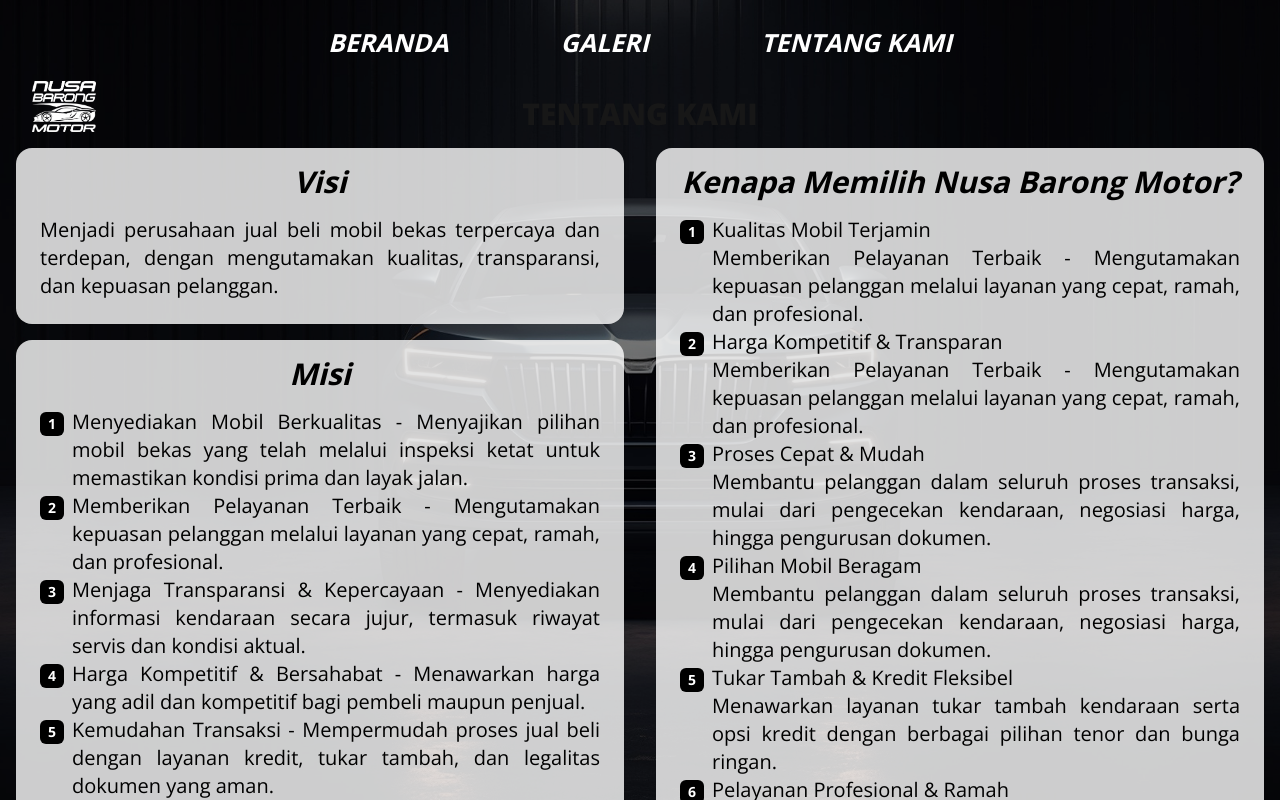
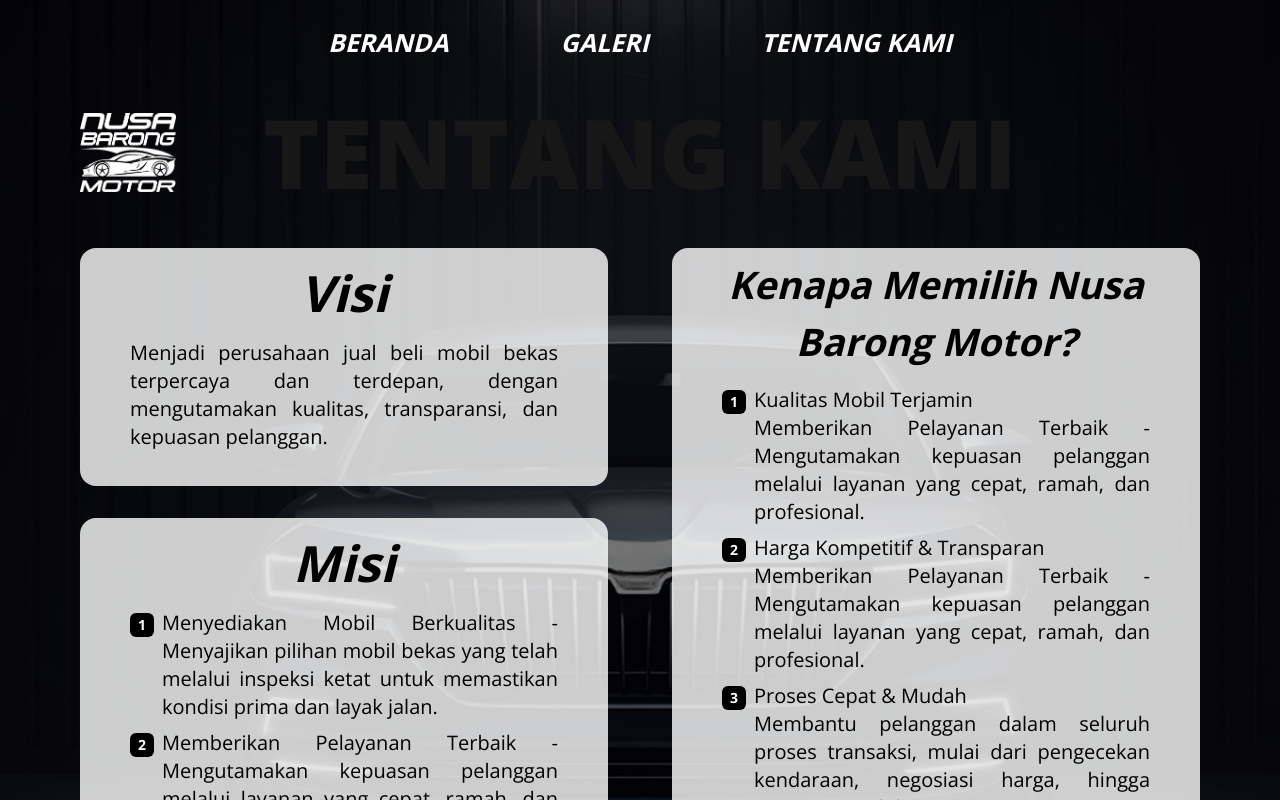
Before and after one commit to davidyusaku-13/nusabarong, a Next.js app: page /about in a window 1280 px wide. Shown: the top 800 px of the page. Built offline with nearby package versions, Linux system fonts and the light colour scheme.

Commit message:
fix some layoutting

```diff
--- a/app/about/page.tsx
+++ b/app/about/page.tsx
@@ -6,18 +6,18 @@
 export default function About() {
   return (
     <>
-      <div className="absolute -z-10 bg-[url(/bg_contact.png)] bg-center bg-cover w-full h-screen sm:pl-[90px] pl-8"></div>
+      <div className="relative bg-[url(/bg_contact.png)] bg-center bg-cover w-full min-h-[94vh]">
         <AboutNavbar />
-      <section className="my-4 flex flex-col lg:flex-row justify-center items-stretch gap-4 lg:gap-0 w-full">
-        <div className="flex flex-col max-w-[850px] lg:w-1/2 gap-4 flex-grow">
+        <section className="mt-6 w-full px-[80px] flex justify-center items-start gap-x-16">
+          <div className="w-1/2 h-full flex flex-col flex-grow gap-y-8">
             <AboutVission />
             <AboutMission />
           </div>
-
-        <div className="max-w-[850px] lg:w-1/2 flex-grow">
+          <div className="w-1/2 h-full">
             <AboutWhy />
           </div>
         </section>
+      </div>
     </>
   );
 }
--- a/app/galleries/page.tsx
+++ b/app/galleries/page.tsx
@@ -1,29 +1,71 @@
+"use client";
+import React, { useEffect, useState } from "react";
+import { supabase } from "@/utils/supabase/client";
 import GalleriesCard from "@/components/GalleriesCard";
 import GalleriesNavbar from "@/components/GalleriesNavbar";
 
+// Define the interface for a gallery item
+interface GalleryItem {
+  id: number;
+  name: string;
+  year: number;
+  color: string;
+  mileage: number;
+  transmission: string;
+  fuel_type: string;
+  image_url: string;
+}
+
 export default function Galleries() {
+  const [galleries, setGalleries] = useState<GalleryItem[]>([]);
+  const [loading, setLoading] = useState(true); // Track loading state
+
+  useEffect(() => {
+    const fetchData = async () => {
+      setLoading(true);
+      const { data, error } = await supabase
+        .from("galleries")
+        .select(
+          "id, name, year, color, mileage, transmission, fuel_type, image_url"
+        ); // Only fetch necessary fields
+
+      if (error) {
+        console.error("Error fetching data:", error);
+      } else {
+        setGalleries(data);
+      }
+      setLoading(false);
+    };
+
+    fetchData();
+  }, []);
+
   return (
-    <>
-      <div className="pt-[75px] min-h-[94vh] text-white bg-gradient-to-b from-[#303030] via-[#1E1E1E] to-[#000000] flex flex-col">
-        <GalleriesNavbar />
+    <div className="pt-[75px] min-h-[94vh] text-white bg-gradient-to-b from-[#303030] via-[#1E1E1E] to-[#000000] flex flex-col">
+      <GalleriesNavbar />
 
-        <div className="p-[30px] pt-0 grid grid-cols-4 gap-4 ">
-          <GalleriesCard />
-          <GalleriesCard />
-          <GalleriesCard />
-          <GalleriesCard />
-          <GalleriesCard />
-          <GalleriesCard />
-          <GalleriesCard />
-          <GalleriesCard />
-          <GalleriesCard />
-          <GalleriesCard />
-        </div>
-
-        {/* <div className="mt-auto">
-          <GalleriesPagination />
-        </div> */}
+      <div className="p-[30px] pt-0 grid grid-cols-4 gap-4">
+        {loading ? (
+          <p className="text-gray-400 text-center col-span-4">Loading...</p>
+        ) : galleries.length > 0 ? (
+          galleries.map((gallery) => (
+            <GalleriesCard
+              key={gallery.id}
+              name={gallery.name}
+              year={gallery.year}
+              color={gallery.color}
+              mileage={gallery.mileage}
+              transmission={gallery.transmission}
+              fuelType={gallery.fuel_type}
+              imageUrl={gallery.image_url}
+            />
+          ))
+        ) : (
+          <p className="text-gray-400 text-center col-span-4">
+            No Data Available
+          </p>
+        )}
       </div>
-    </>
+    </div>
   );
 }
--- a/components/AboutMission.tsx
+++ b/components/AboutMission.tsx
@@ -10,12 +10,10 @@
   ];
 
   return (
-    <section className="mx-4 bg-white/80 text-black rounded-2xl px-4 lg:px-6 pb-4 lg:pb-6">
-      <h1 className="font-bold italic text-xl lg:text-3xl py-2 lg:py-4 text-center">
-        Misi
-      </h1>
+    <section className="bg-white/80 text-black rounded-2xl px-[50px] pb-[35px]">
+      <h1 className="font-bold italic text-[50px] pt-2 text-center">Misi</h1>
       {missions.map((text, index) => (
-        <div key={index} className="flex">
+        <div key={index} className="mt-2 flex">
           <div className="bg-black w-6 h-6 rounded-md flex-shrink-0 mt-2 lg:mt-1 me-2 text-white flex justify-center items-center text-sm font-bold">
             {index + 1}
           </div>
--- a/components/AboutNavbar.tsx
+++ b/components/AboutNavbar.tsx
@@ -5,19 +5,19 @@
 export default function AboutNavbar() {
   return (
     <>
-      <section className="w-full pt-[12vh] md:pt-[15vh] lg:pt-[12vh] flex justify-center items-end">
-        <Link href={"/"} className="absolute left-8">
+      <section className="pt-[80px] w-full px-[80px] flex justify-center items-center">
+        <div className="relative w-full flex justify-center items-center">
+          <Link href={"/"} className="absolute left-0 w-[96px] h-[79px]">
             <Image
               src="/nbm_white.png"
               width={96}
               height={79}
               alt="nbm_white.png"
-            className="w-10 md:w-14 lg:w-16"
+              className="w-full h-full"
             />
           </Link>
-        <h1 className="font-extrabold text-lg md:text-2xl lg:text-3xl">
-          TENTANG KAMI
-        </h1>
+          <h1 className="font-extrabold text-[96px]">TENTANG KAMI</h1>
+        </div>
       </section>
     </>
   );
--- a/components/AboutVission.tsx
+++ b/components/AboutVission.tsx
@@ -4,10 +4,8 @@
   return (
     <>
       {/* VISI */}
-      <section className="mx-4 bg-white/80 text-black rounded-2xl px-4 lg:px-6 pb-4 lg:pb-6">
-        <h1 className="font-bold italic text-xl lg:text-3xl py-2 lg:py-4 text-center">
-          Visi
-        </h1>
+      <section className="bg-white/80 text-black rounded-2xl px-[50px] pb-[35px]">
+        <h1 className="font-bold italic text-[50px] py-2 text-center">Visi</h1>
         <p className="font-light text-lg lg:text-xl text-justify">
           Menjadi perusahaan jual beli mobil bekas terpercaya dan terdepan,
           dengan mengutamakan kualitas, transparansi, dan kepuasan pelanggan.
--- a/components/AboutWhy.tsx
+++ b/components/AboutWhy.tsx
@@ -29,12 +29,12 @@
   ];
 
   return (
-    <section className="mx-4 bg-white/80 text-black rounded-2xl px-4 lg:px-6 pb-4 lg:pb-6">
-      <h1 className="font-bold italic text-xl lg:text-3xl py-2 lg:py-4 text-center">
+    <section className="bg-white/80 text-black rounded-2xl px-[50px] pb-[35px]">
+      <h1 className="font-bold italic text-[38px] py-2 text-center ">
         Kenapa Memilih Nusa Barong Motor?
       </h1>
       {missions.map((mission, index) => (
-        <div key={index} className="flex">
+        <div key={index} className="mt-2 flex">
           <div className="bg-black w-6 h-6 rounded-md flex-shrink-0 mt-2 lg:mt-1 me-2 text-white flex justify-center items-center text-sm font-bold">
             {index + 1}
           </div>
--- a/components/GalleriesCard.tsx
+++ b/components/GalleriesCard.tsx
@@ -9,36 +9,65 @@
   faPalette,
 } from "@fortawesome/free-solid-svg-icons";
 
-export default function GalleriesCard() {
+// Define props for dynamic data
+interface GalleriesCardProps {
+  name: string;
+  year: number;
+  color: string;
+  mileage: number;
+  transmission: string;
+  fuelType: string;
+  imageUrl: string;
+}
+
+export default function GalleriesCard({
+  name,
+  year,
+  color,
+  mileage,
+  transmission,
+  fuelType,
+  imageUrl,
+}: GalleriesCardProps) {
+  // Format mileage with thousands separator
+  const formattedMileage = new Intl.NumberFormat("id-ID").format(mileage);
+
+  // Ensure correct image URL handling (local or full URL)
+  const validImageUrl = imageUrl.startsWith("http")
+    ? imageUrl
+    : `/img/${imageUrl}`;
+
   return (
     <div className="relative w-[445px] h-[250px] rounded-lg overflow-hidden group">
       {/* Image */}
       <Image
-        src="/img/hiace-premio.jpg"
+        src={validImageUrl}
         width={445}
         height={250}
-        alt="img/hiace-premio.jpg"
+        alt={name}
         className="w-full h-full object-cover transition-all duration-300 group-hover:brightness-50"
       />
 
-      {/* Text Overlay - Hidden initially, slides up & fades in on hover */}
-      <div className="absolute inset-0 w-full text-white flex flex-col justify-center items-center text-center transition-all duration-300  opacity-0 group-hover:opacity-100">
-        <h2 className="text-xl font-bold">Honda CR-V 2.4 AT</h2>
-        <div className="mt-4 w-1/2 grid grid-cols-2 gap-x-16 gap-y-4 place-items-start">
-          <p className="flex justify-center items-center gap-2 mt-1 text-sm text-justify">
-            <FontAwesomeIcon className="w-4 h-4" icon={faCalendarDays} /> 2017
+      {/* Text Overlay - Fade Effect */}
+      <div className="absolute inset-0 w-full bg-black/50 text-white flex flex-col justify-center items-center text-center transition-opacity duration-500 opacity-0 group-hover:opacity-100">
+        <h2 className="font-bold text-[32px]">{name}</h2>
+        <div className="mt-4 grid grid-cols-2 gap-x-24 gap-y-4 place-items-start text-[20px]">
+          <p className="flex justify-center items-center gap-2">
+            <FontAwesomeIcon icon={faCalendarDays} className="w-6 h-6" /> {year}
           </p>
-          <p className="flex justify-center items-center gap-2 mt-1 text-sm text-justify">
-            <FontAwesomeIcon className="w-4 h-4" icon={faPalette} /> Hitam
+          <p className="flex justify-center items-center gap-2">
+            <FontAwesomeIcon icon={faPalette} className="w-6 h-6" /> {color}
           </p>
-          <p className="flex justify-center items-center gap-2 mt-1 text-sm text-justify">
-            <FontAwesomeIcon className="w-4 h-4" icon={faGaugeHigh} /> 84.000
+          <p className="flex justify-center items-center gap-2">
+            <FontAwesomeIcon icon={faGaugeHigh} className="w-6 h-6" />{" "}
+            {formattedMileage}
           </p>
-          <p className="flex justify-center items-center gap-2 mt-1 text-sm text-justify">
-            <FontAwesomeIcon className="w-4 h-4" icon={faGears} /> Otomatis
+          <p className="flex justify-center items-center gap-2">
+            <FontAwesomeIcon icon={faGears} className="w-6 h-6" />{" "}
+            {transmission}
           </p>
-          <p className="flex justify-center items-center gap-2 mt-1 text-sm text-justify">
-            <FontAwesomeIcon className="w-4 h-4" icon={faGasPump} /> Bensin
+          <p className="flex justify-center items-center gap-2">
+            <FontAwesomeIcon icon={faGasPump} className="w-6 h-6" /> {fuelType}
           </p>
         </div>
       </div>
```
Also changed, not shown: public/img/crv.png (added). Lines whose indentation alone changed are shown as unchanged.
